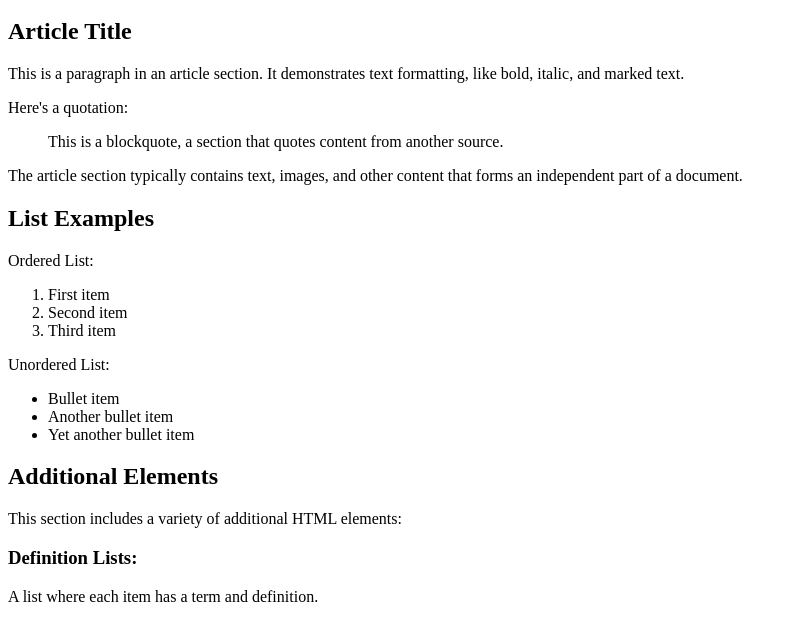
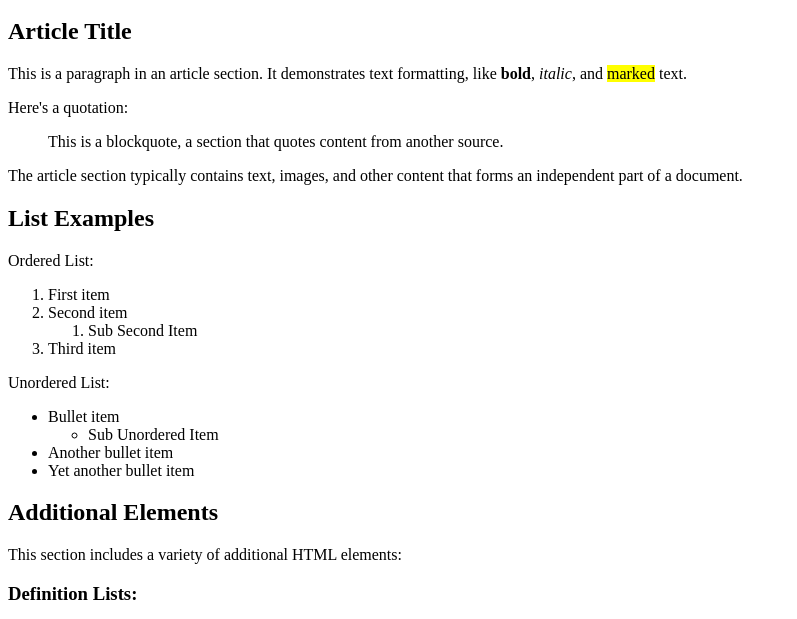
Before and after one commit to Joshua125r/Lab2, a plain HTML site: page news.html in a window 1280 px wide. Shown: the part 136-755 px from the top of the page, without its empty margins (0-797 px from the left). Drawn offline with Linux system fonts and the light colour scheme; files whose address does not match are found by name.

Commit message:
Added authors to images, and also worked on news.html to create new lists

```diff
--- a/news.html
+++ b/news.html
@@ -12,6 +12,16 @@ Description : A simple HTML file.
 <head>
     <title>Comprehensive HTML Page</title>
 	<!--Copy and paste remaining tags of the head section from images.html file.-->
+    <title> Image Demonstration </title>
+    <title> Image Demonstration </title>
+    <meta charset ="UTF-8" \>
+    <meta name ="description" content ="An HTML example with img tags
+    ">
+    <meta name ="keywords" content ="HTML, Web Development, Example,
+    img">
+    <meta name ="author" content ="Josh and Aadi">
+    <link rel ="shortcut icon" href ="favicon.ico" type ="image/x-icon">
+
 </head>
 <body>
 
@@ -31,12 +41,14 @@ Description : A simple HTML file.
         <article>
             <h2>Article Title</h2>
 
-			<p>This is a paragraph in an article section. It demonstrates text formatting, like bold, italic, and marked text.</p>
+			<p>This is a paragraph in an article section. It demonstrates text formatting, like <b>bold</b>, <i>italic</i>, and <mark>marked</mark> text.</p>
 			<!-- To emphasize specific words in the paragraph, apply appropriate HTML tags:
 			<strong> or <b> for bold text,
 			<em> or <i> for italic text, and
 			<mark> for highlighted text.
 			Ensure each formatting style is correctly demonstrated on the respective words. -->
+
+
 
             <p>Here's a quotation:</p>
             <blockquote cite="http://example.com">
@@ -53,12 +65,18 @@ Description : A simple HTML file.
             <li>First item</li>
             <li>Second item</li>
 			<!--Make a sub-ordered list here-->
+                <ol>
+                    <li>Sub Second Item</li>
+                </ol>
             <li>Third item</li>
         </ol>
         <p>Unordered List:</p>
         <ul>
             <li>Bullet item</li>
 			<!--Make a sub-unordered list here-->
+                <ul>
+                    <li>Sub Unordered Item</li>
+                </ul>
             <li>Another bullet item</li>
             <li>Yet another bullet item</li>
         </ul>
```
Also changed, not shown: images.html (+1 -1 lines).
